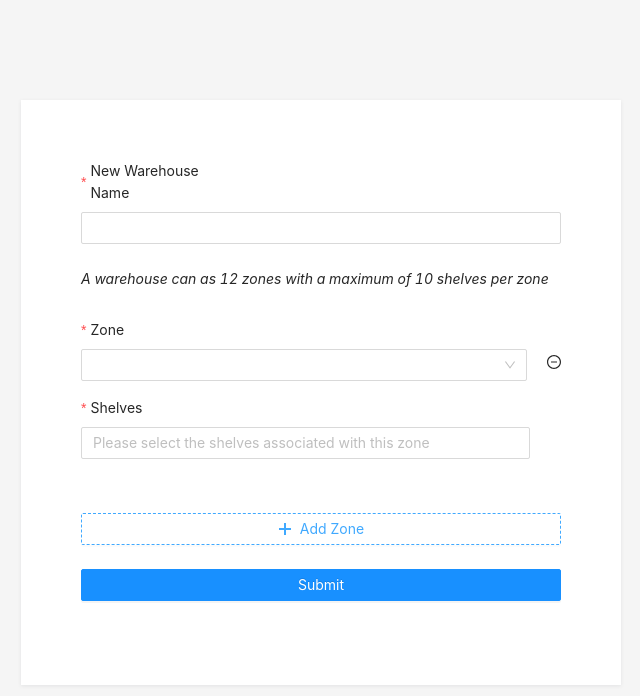
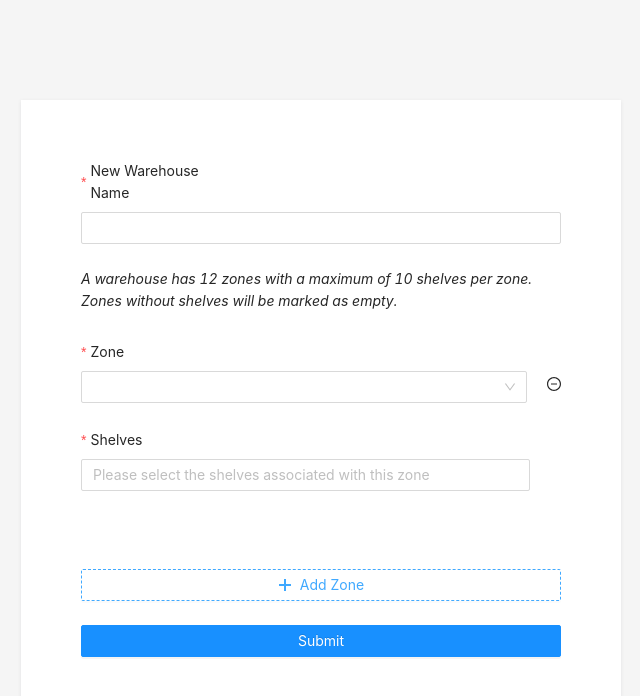
Before and after one commit to vhparadajr/divergent-3d, a React (Create React App) app: page / in a window 1280 px wide. Both pictures are taken after a click on the button "Add Zone". Shown: the top 696 px of the page, without its empty margins (319-959 px from the left). Built offline with nearby package versions, Linux system fonts and the light colour scheme.

Commit message:
refactored

```diff
--- a/src/App.css
+++ b/src/App.css
@@ -56,7 +56,7 @@
   justify-content: space-around;
   display: flex;
   align-items: center;
-  margin-bottom: -40px;
+  margin-bottom: -30px;
   padding-top: 15px;
 }
 
--- a/src/App.js
+++ b/src/App.js
@@ -1,4 +1,4 @@
-import React, {useState} from 'react';
+import React from 'react';
 import { Form, Button, Select, Input, Space, TreeSelect, Typography } from 'antd';
 import './App.css';
 import axios from 'axios';
@@ -6,14 +6,9 @@ import { MinusCircleOutlined, PlusOutlined } from '@ant-design/icons';
 
 const { Option } = Select;
 const { Paragraph } = Typography
+const { TreeNode } = TreeSelect;
 
 const App = () => {
-  const [treeSelectValue, setTreeSelectValue] = useState(undefined)
-  console.log('treeSelectValues', treeSelectValue)
-
-  const handleChange = (values) => {
-    return console.log(values)
-  }
 
   const onFinish = (values) => {
     console.log(values)
@@ -40,7 +35,7 @@ const App = () => {
         {
           label: `Shelf ${i+1}-${index}`,
           value: `${i+1}-${index+1}`,
-          key: `${i+1}-${index+1}`
+          key: `${i+1}-${index+1}`,
         }
       )),
     };
@@ -53,8 +48,9 @@ const App = () => {
     }
   ))
 
-  console.log('zones', zonesArray)
-  console.log('shelves', shelvesArray)
+  const isSelected = (formValues, shelf) => (
+    !!formValues.find((zone) => zone?.shelves?.includes(shelf.key))
+  )
 
   return (
     <div className='form-wrapper'>
@@ -80,7 +76,7 @@ const App = () => {
           <Input/>
         </Form.Item>
         <Paragraph italic>
-          A warehouse can as 12 zones with a maximum of 10 shelves per zone
+          A warehouse has 12 zones with a maximum of 10 shelves per zone. Zones without shelves will be marked as empty.
         </Paragraph>
         <Form.List
           name="zones"
@@ -101,14 +97,14 @@ const App = () => {
                           >
                             <Select>
                               {zonesArray.map((zone) => {
-                                const hasBeenSelected = !!formInstance.getFieldValue('zones')
+                                const selected = !!formInstance.getFieldValue('zones')
                                   .find((selectedZone) => selectedZone?.zone === zone.zone)
 
                                 return (
                                   <Option
                                     value={zone.zone}
                                     key={zone.key}
-                                    disabled={hasBeenSelected}
+                                    disabled={selected}
                                   >
                                     {zone.zone}
                                   </Option>
@@ -120,23 +116,49 @@ const App = () => {
                         </div>
                       )}
                     </Form.Item>
+                  <Form.Item shouldUpdate>
+                    {(formInstance) => (
                       <Form.Item
                         {...restField}
                         label='Shelves'
                         name={[name, 'shelves']}
-                    rules={[{ required: true, message: 'Missing shelves'}]}
+                        rules={[
+                          {
+                            required: true,
+                            message: 'Missing shelves',
+                          },
+                          {
+                            validator: async (_, value) => {
+                              if (value?.length > 10) {
+                                return Promise.reject(new Error('Cant add more than 10 shelves per zone'));
+                              }
+                            },
+                          }
+                        ]}
                       >
                         <TreeSelect
-                      treeData={shelvesArray}
                           showSearch={false}
                           style={{ width: '100%', paddingRight:'31px' }}
-                      // value={treeSelectValue}
                           dropdownStyle={{ maxHeight: 400, overflow: 'auto' }}
                           placeholder="Please select the shelves associated with this zone"
                           allowClear
                           multiple
-                      // onChange={handleChange(treeSelectValue)}
-                    />
+                        >
+                          {shelvesArray.map((parentShelf) => {
+                            const formValues = formInstance.getFieldValue('zones')
+
+                            return (
+                              <TreeNode value={parentShelf.value} title={parentShelf.label} disabled={isSelected(formValues, parentShelf)}>
+                                {parentShelf.children.map((childShelf) => (
+                                    <TreeNode value={childShelf.value} title={childShelf.label} disabled={isSelected(formValues, childShelf)}/>
+                                  )
+                                )}
+                              </TreeNode>
+                            )
+                          })}
+                        </TreeSelect>
+                      </Form.Item>
+                    )}
                   </Form.Item>
                 </Space>
               ))}
```
Lines whose indentation alone changed are shown as unchanged.
